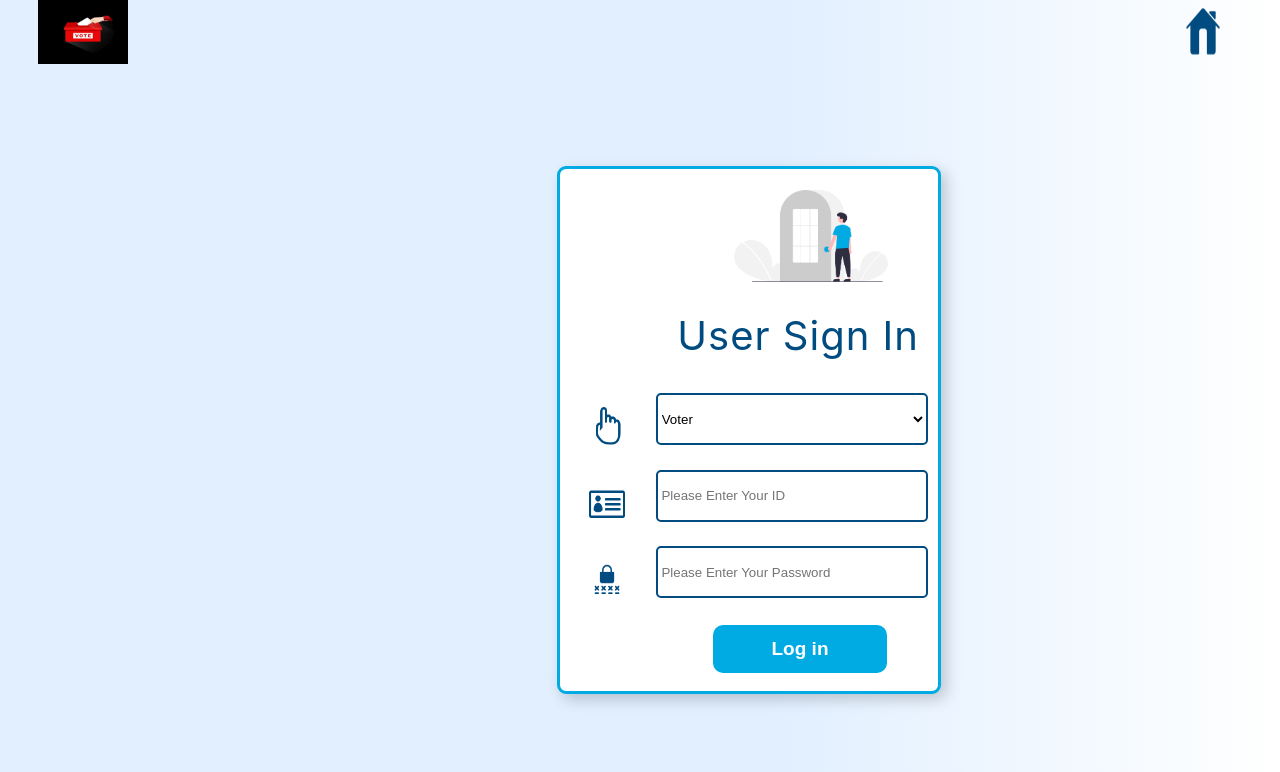
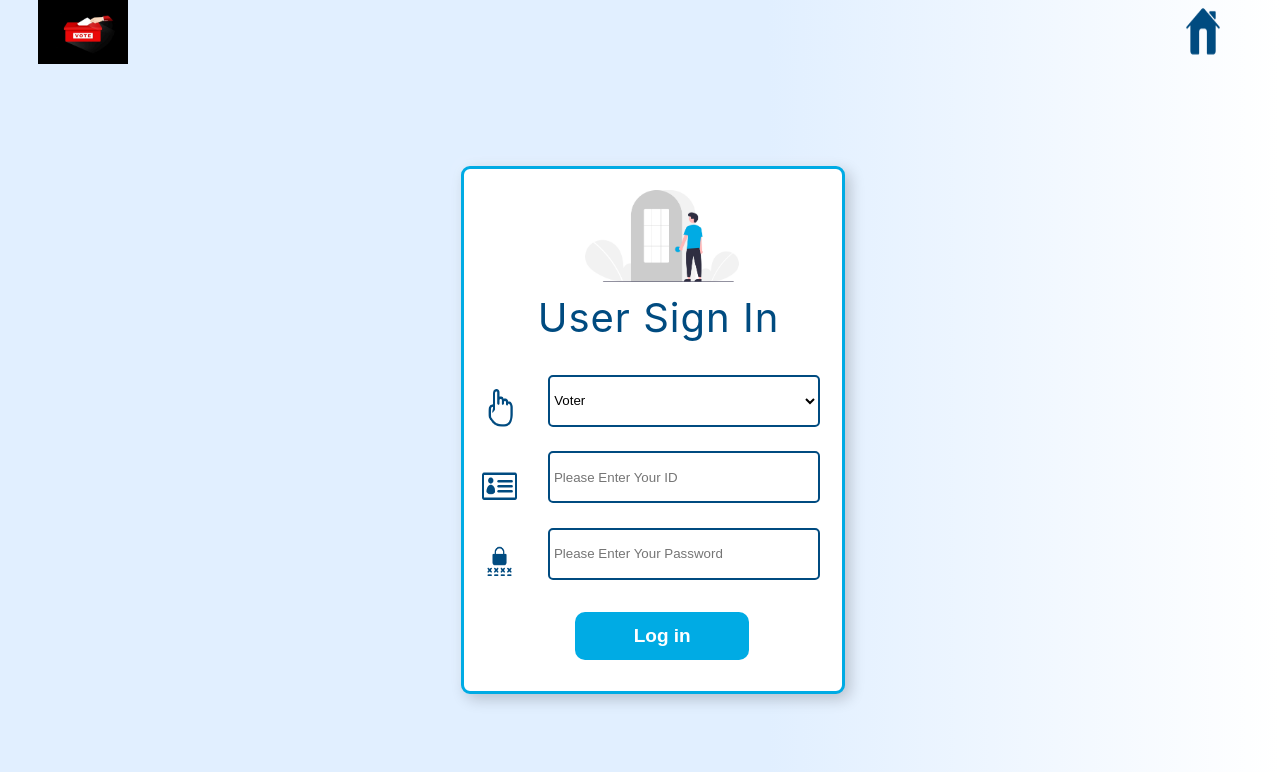
Before and after one commit to Upasana1807/Electoral-Application, a React (Create React App) app: page /login in a window 1280 px wide. Shown: the top 772 px of the page. Built offline with nearby package versions, Linux system fonts and the light colour scheme.

Commit message:
changed the alignments.

```diff
--- a/src/Pages/LogIn/LogIn.css
+++ b/src/Pages/LogIn/LogIn.css
@@ -2,9 +2,10 @@
     height: 66vh;
     width: 30%;
     background-color:#ffffff ;
+    /* background-color: olive; */
     align-items: center;
     margin-top: 8%;
-    margin-left: 557px;
+    margin-left: 36%;
     border-radius: 9px;
     display: flex;
     box-shadow: -8px -8px 15px rgba(255, 255, 255, 0.1),5px 5px 15px rgba(0, 0, 0, 0.2);
@@ -22,22 +23,22 @@
     height: 8vh;
     width: 100%;
     /* background-color: aqua; */
-    margin-top: 30px;
+    margin-top: 3%;
 }
 .heading{
 
     color: #004b80;
     font-size: 40px;
-   margin-top: 5%;
+   margin-top: 40%;
     letter-spacing: 1px;
-    margin-left: 26%;
+    margin-left: 3%;
 
 
 }
 .profile_logo_div{
     height: 14vh;
     width: 100%;
-
+   margin-left: -14%;
 }
 .profile_logo{
    height: 15vh;
@@ -52,6 +53,7 @@
     width: 100%;
     /* background-color:blueviolet ; */
     display: flex;
+    margin-left: -3%;
 }
 .icon{
     height: 30vh;
@@ -108,8 +110,8 @@
 .btn_div{
     height: 7vh;
     width: 100%;
-
-
+    margin-left: -11%;
+    margin-top: 1.5%;
 }
 .btn_login{
     height: 6vh;
```
